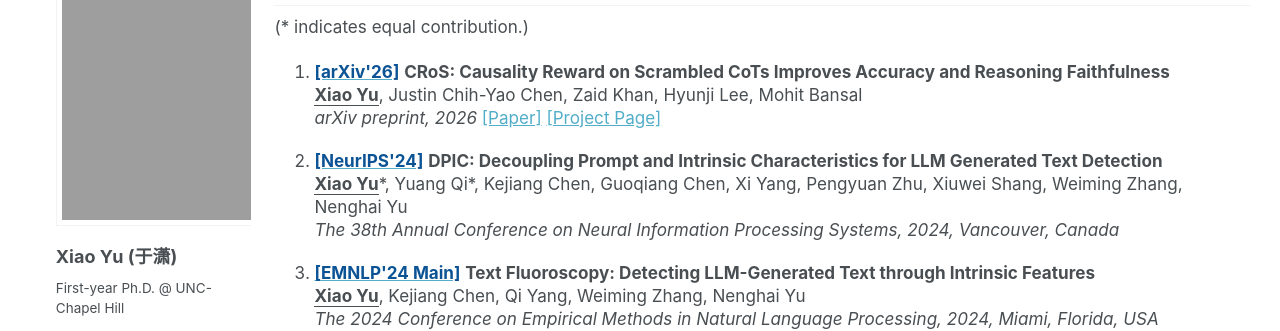
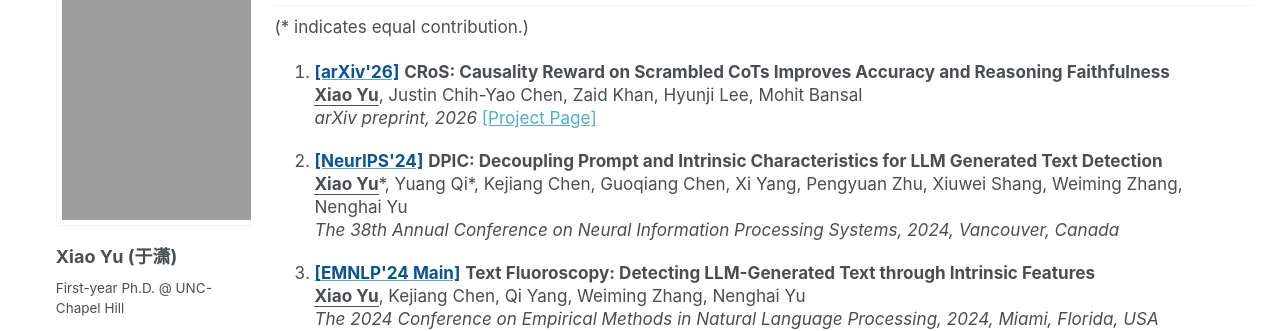
Before and after one commit to xiaoyu-1217/xiaoyu-1217.github.io, a Jekyll site: the page built from _pages/about.md, in a window 1280 px wide and 900 px high, scrolled down 369 px. Shown: the part 153-484 px from the top of the window. Built offline with Jekyll 4.4.1, drawn with Linux system fonts in a browser that asks for light colours; some web fonts are replaced; a script that is not in the unit is left out.

Commit message:
Update about.md

```diff
--- a/_pages/about.md
+++ b/_pages/about.md
@@ -36,7 +36,6 @@ Feel free to reach out for collaborations or any questions. Always happy to conn
         <br /> <strong><u>Xiao Yu</u></strong>, Justin Chih-Yao Chen, Zaid Khan, Hyunji Lee, Mohit Bansal
         <br />
         <em>arXiv preprint, 2026</em>
-        <a href="https://arxiv.org/pdf/2610.42054">[Paper]</a>
         <a href="https://xxiaoyuuuu.github.io/CRoS-Page/">[Project Page]</a>
     </li>
     <h2 style="margin-top: 0.004em; border-bottom: none;"></h2>
```
